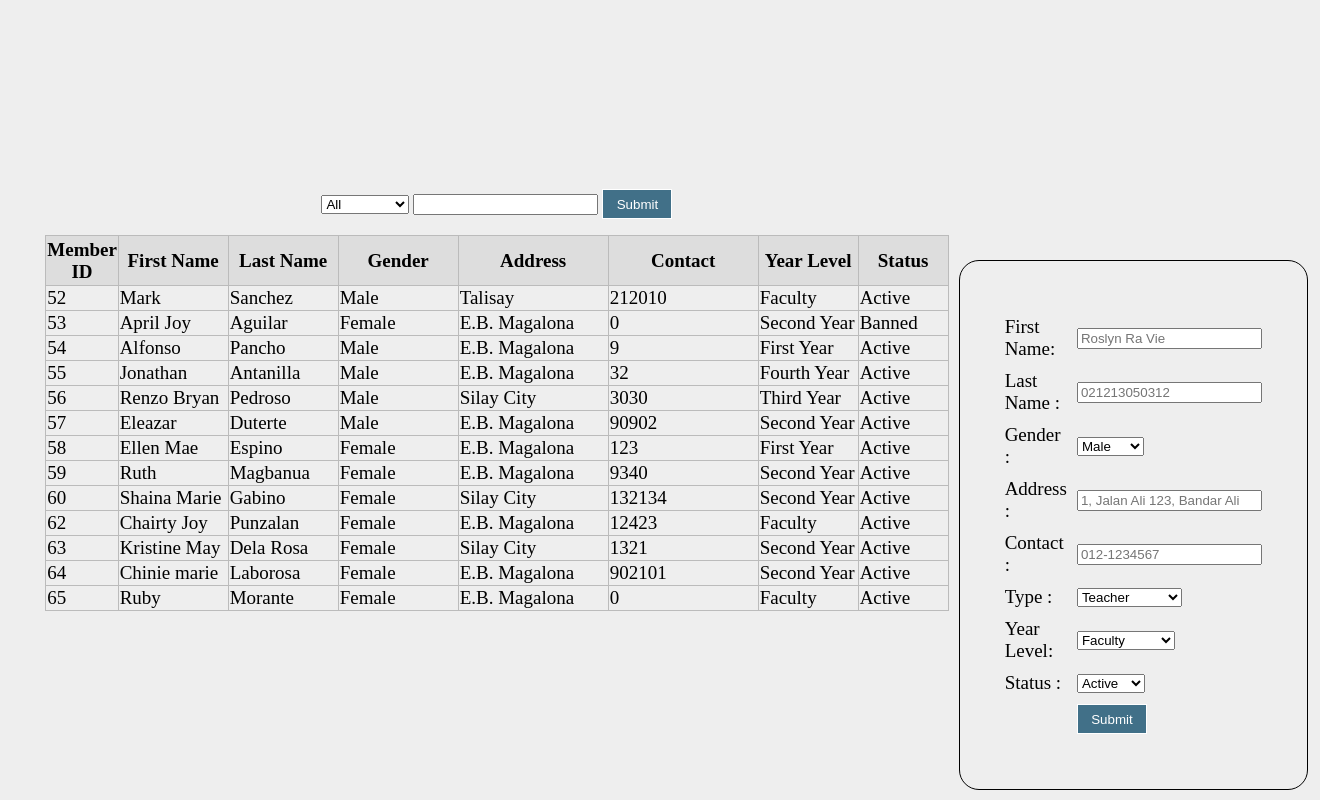
After one commit to AmmarAzhad/COMP1044_CW_G2, a PHP site: page /member.php in a window 1320 px wide. The commit adds this page. Run offline with PHP 8.4, Linux system fonts and the light colour scheme; data comes from the database, SQL or seed files in the repository.

Commit message:
combine search n add for member

```diff
--- /dev/null
+++ b/member.php
@@ -0,0 +1,266 @@
+<html>
+<head>
+<link rel="stylesheet" href="design.css">
+<link rel="stylesheet" href="https://cdnjs.cloudflare.com/ajax/libs/font-awesome/4.7.0/css/font-awesome.min.css">
+<title>Library Read 2gether</title>
+<!-- INTERNAL CSS -->
+<style>
+table {
+
+	font-family: Tw Cen MT;
+	font-size: 19px;
+}
+
+* {
+  box-sizing: border-box;
+}
+
+/* Create three unequal columns that floats next to each other */
+.column {
+  float: left;
+  padding: 10px;
+  height: 300px; /* Should be removed. Only for demonstration */
+}
+
+.left  {
+  width: 75%;
+}
+
+.middle {
+  width: 25%;
+}
+
+/* Clear floats after the columns */
+.row:after {
+  content: "";
+  display: table;
+  clear: both;
+}
+
+</style>
+</head>
+<body>
+<?php
+//Connect to database
+include ('db_conn.php');
+
+?>
+<div class="row">
+
+<p><center>
+<form action="" method="post">
+<p><center>
+<select name ="carian">
+<option>All</option>
+<option value="member_id">Member ID</option>
+<option value="gender">Gender</option>
+<option value="firstname">First Name</option>
+<option value="year_level">Year Level</option>
+<option value="status">Status</option>
+
+</select>
+<input type="text" name="i_carian">
+<button style="height: 30px; background: #417088; color: #fff; width: 70px; border: 1px solid" name="cari">Submit</button>
+</p><center>
+</form>
+
+<?php
+
+//jika user klik butang "Cari" dan textbox carian tidak empty
+if (isset($_POST['cari']) && !empty($_POST['i_carian']) )
+{
+//kenalpasti dropdown list apa yang dipilih oleh user
+switch ($_POST["carian"])
+{
+case "member_id": //jika user pilih search by nama
+$query = "SELECT * FROM member
+WHERE member_id LIKE '%$_POST[i_carian]%'";
+break;
+case "gender": //jika user pilih search by nokp
+$query = "SELECT * FROM member
+WHERE gender LIKE '$_POST[i_carian]'";
+break;
+case "firstname": //jika user pilih search by kelas
+$query = "SELECT * FROM member
+WHERE firstname LIKE '$_POST[i_carian]'";
+break;
+case "year_level": //jika user pilih search by notel
+$query = "SELECT * FROM member
+WHERE year_level = '$_POST[i_carian]'";
+break;
+case "status": //jika user pilih search by kodAJK
+$query = "SELECT * FROM member
+WHERE status = '$_POST[i_carian]'";
+break;
+
+}
+} else{
+//jika user tidak buat carian, paper senarai secara default
+//Papar/Select data dari DB
+$query = "SELECT * FROM member";
+}
+
+$mysql = $query;
+$result = mysqli_query($conn, $mysql) or die(mysql_error());
+
+if (mysqli_num_rows($result) > 0) {
+//table untuk paparan data
+echo "<table border='1'>";
+echo "<col width='70'>"; //saiz column 1
+echo "<col width='110'>"; //saiz column 2
+echo "<col width='110'>"; //saiz column 4
+echo "<col width='120'>"; //saiz column 5
+echo "<col width='150'>";
+echo "<col width='150'>";
+echo "<col width='100'>"; //saiz column 6
+echo "<col width='90'>"; //saiz column 7
+echo "<tr style='height: 50px; background: #ddd;'>";
+echo "<th>Member ID</th>";
+echo "<th>First Name</th>";
+echo "<th>Last Name</th>";
+echo "<th>Gender</th>";
+echo "<th>Address</th>";
+echo "<th>Contact</th>";
+echo "<th>Year Level</th>";
+echo "<th>Status</th>";
+echo "</tr>";
+
+//papar semua data dari jadual dalam DB
+while($row = mysqli_fetch_assoc($result)) {
+	echo "<tr>";
+	echo "<td>".$row['member_id']."</td>"; //nama atribut
+	echo "<td>".$row['firstname']."</td>";
+	echo "<td>".$row['lastname']."</td>";
+	echo "<td>".$row['gender']."</td>";
+	echo "<td>".$row['address']."</td>";
+	echo "<td>".$row['contact']."</td>";
+	echo "<td>".$row['year_level']."</td>";
+	echo "<td>".$row['status']."</td>";
+	echo "</tr>";
+}
+echo "</table>";
+}
+else { echo "<center>No Records</center>";}
+?>
+</div>
+
+</div>
+
+<div class="column middle" >
+<form action="member_add_back.php" method="POST">
+
+<div class="content-container-box">
+<div style="display: flex">
+<div style="width: 500px;">
+<div class="book-contents" style="border: 1px #000 solid; border-radius: 20px;  padding: 30px">
+
+<table cellpadding=5px style="border: none">
+
+<tr>
+<td></td>
+<td></td>
+<td style="width: 30px"></td>
+</tr>
+<tr>
+<td></td>
+<td></td>
+<td></td>
+<td></td>
+</tr>
+<tr>
+<td></td>
+<td> First Name:</td>
+<td><input type="text" placeholder="Roslyn Ra Vie" name="i_firstname" required></td>
+<td></td>
+</tr>
+<tr>
+<td></td>
+<td>Last Name :</td>
+<td><input type="text" placeholder="021213050312" name="lastname" required></td>
+<td></td>
+</tr>
+<tr>
+<td></td>
+<td>Gender :</td>
+<td><select name = "i_gender">
+	<option value = "Male">Male</option>
+	<option value = "Female">Female</option>
+	</td>
+<td></td>
+</tr>
+<tr>
+<tr>
+<td></td>
+<td>Address :</td>
+<td><input type="text" placeholder="1, Jalan Ali 123, Bandar Ali" name="i_address" required></td>
+<td></td>
+</tr>
+<tr>
+<td></td>
+<td>Contact :</td>
+<td><input type="tel" placeholder="012-1234567" name="i_contact" pattern="[0-9]{3}-[0-9]{7}" ></td>
+<td></td>
+</tr>
+<tr>
+<td></td>
+<td>Type :</td>
+<td><select name = "i_type">
+	<option value = "2">Teacher</option>
+	<option value = "20">Employee</option>
+	<option value = "21">Non-Teaching</option>
+	<option value = "22">Student</option>
+	<option value = "32">Construction</option>
+</td>
+<td></td>
+</tr>
+<tr>
+<td></td>
+<td>Year Level:</td>
+<td><select name = "i_yearlevel">
+	<option value = "Faculty">Faculty</option>
+	<option value = "First Year">First Year</option>
+	<option value = "Second Year">Second Year</option>
+	<option value = "Third Year">Third Year</option>
+	<option value = "Forth Year">Forth Year</option>
+</td>
+<td></td>
+</tr>
+<tr>
+<td></td>
+<td>Status :</td>
+<td><select name = "i_status">
+	<option value = "Active">Active</option>
+	<option value = "Banned">Banned</option>
+</td>
+<td></td>
+</tr>
+<tr>
+<td></td>
+<td></td>
+<td><button style="height: 30px; background: #417088; color: #fff; width: 70px; border: 1px solid" name="loginBtn">Submit</button></td>
+<td></td>
+</tr>
+<tr>
+<td></td>
+<td></td>
+<td></td>
+<td></td>
+</tr>
+<tr>
+<td></td>
+<td></td>
+<td></td>
+<td></td>
+</tr>
+</table>
+</div>
+</div>
+</div>
+</div>
+
+</div>
+</div>
+
+</form>
+</body>
+</html>
--- a/member_add_back.php
+++ b/member_add_back.php
@@ -20,7 +20,7 @@ if (mysqli_query($conn, $mysql)) {
 	//show javascript alert
 	echo '<script type="text/javascript">;
 	alert("Member Registered Successfully!");
-		 window.location.href="member_add.php";</script>';
+		 window.location.href="member.php";</script>';
 		 //After successfully add data into database, immediatly redirect to member page page
 
 }
```
